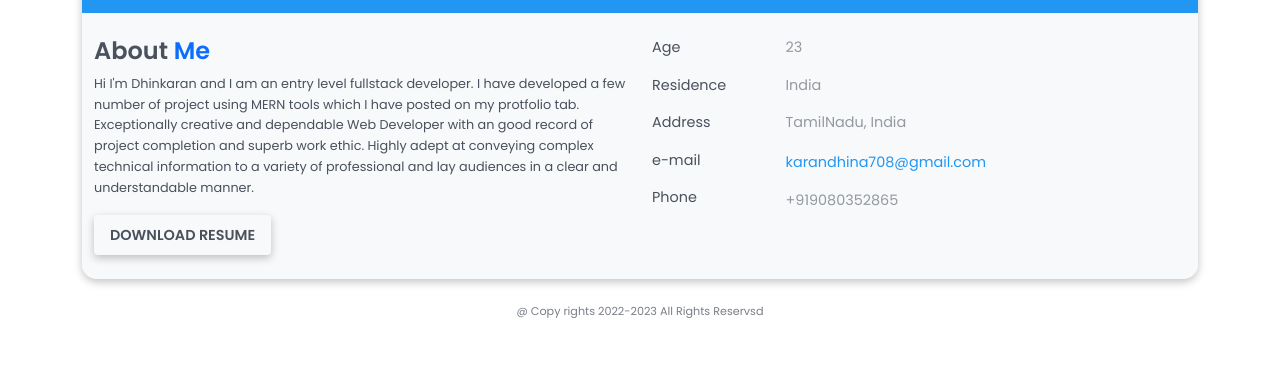
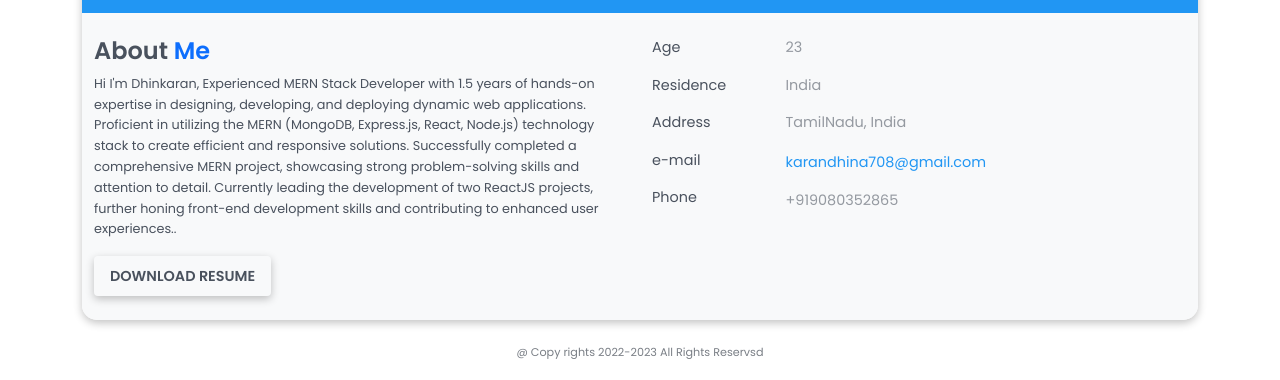
Before and after one commit to Dhinakaran001/Resume, a plain HTML site: page index.html in a window 1280 px wide. Shown: the part 420-800 px from the top of the page. Drawn offline with nearby package versions, Linux system fonts and the light colour scheme.

Commit message:
Update index.html
about me

```diff
--- a/index.html
+++ b/index.html
@@ -143,13 +143,7 @@
               About <span class="text-primary fw-semibold">Me</span>
             </h3>
             <p style="font-size: 0.8rem; color: #49515d">
-              Hi I'm Dhinkaran and I am an entry level fullstack developer. I
-              have developed a few number of project using MERN tools which I
-              have posted on my protfolio tab. Exceptionally creative and
-              dependable Web Developer with an good record of project completion
-              and superb work ethic. Highly adept at conveying complex technical
-              information to a variety of professional and lay audiences in a
-              clear and understandable manner.
+              Hi I'm Dhinkaran, Experienced MERN Stack Developer with 1.5 years of hands-on expertise in designing, developing, and deploying dynamic web applications. Proficient in utilizing the MERN (MongoDB, Express.js, React, Node.js) technology stack to create efficient and responsive solutions. Successfully completed a comprehensive MERN project, showcasing strong problem-solving skills and attention to detail. Currently leading the development of two ReactJS projects, further honing front-end development skills and contributing to enhanced user experiences..
             </p>
             <div id="download" class="d-inline-block px-3 py-2 rounded-1">
               <a
```
